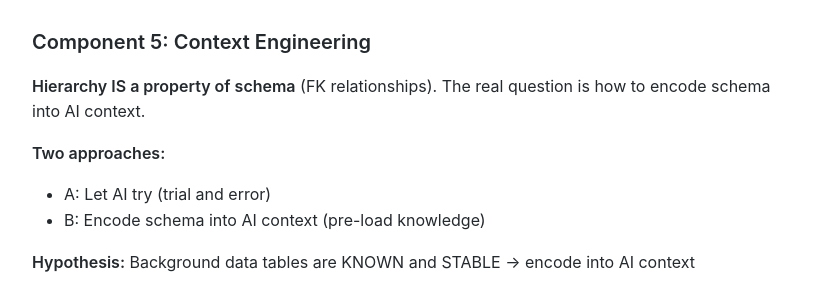
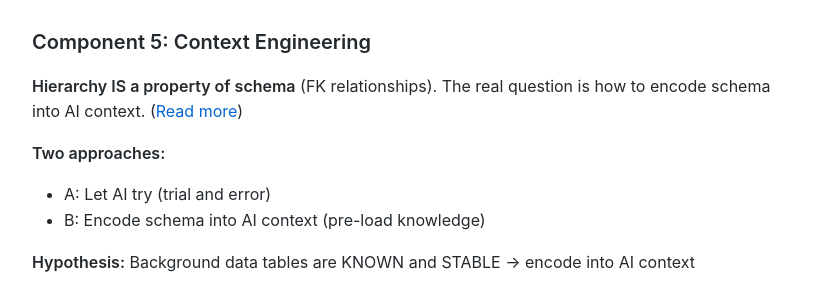
Before and after one commit to MariusWilsch/public-wilsch-ai-pages, a Jekyll site: the page built from project/archibus-fm-assistant/chain-1b-bulk-entry-design.md, in a window 1280 px wide and 900 px high, scrolled down 3699 px. Shown: the part 184-478 px from the top of the window, without its empty margins (228-1051 px from the left). Built offline with Jekyll 4.4.1, drawn with Linux system fonts in a browser that asks for light colours; our own code applies the rules of GitHub Pages for plain Markdown files.

Commit message:
Sync from hippocampus 2026-01-20

```diff
--- a/project/archibus-fm-assistant/chain-1b-bulk-entry-design.md
+++ b/project/archibus-fm-assistant/chain-1b-bulk-entry-design.md
@@ -123,7 +123,7 @@ From [Don't Waste Your Backpressure](https://banay.me/dont-waste-your-backpressu
 
 ### Component 5: Context Engineering
 
-**Hierarchy IS a property of schema** (FK relationships). The real question is how to encode schema into AI context.
+**Hierarchy IS a property of schema** (FK relationships). The real question is how to encode schema into AI context. ([Read more](https://www.anthropic.com/engineering/effective-context-engineering-for-ai-agents))
 
 **Two approaches:**
 - A: Let AI try (trial and error)
```
